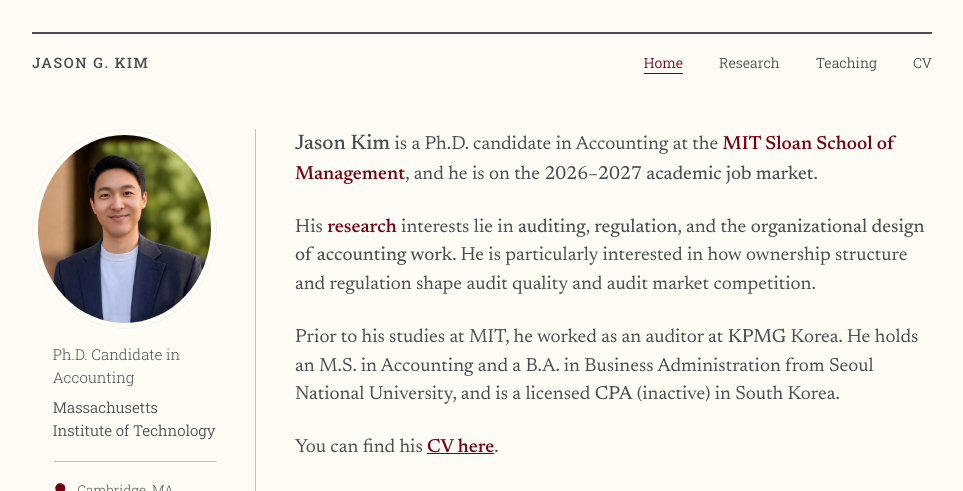
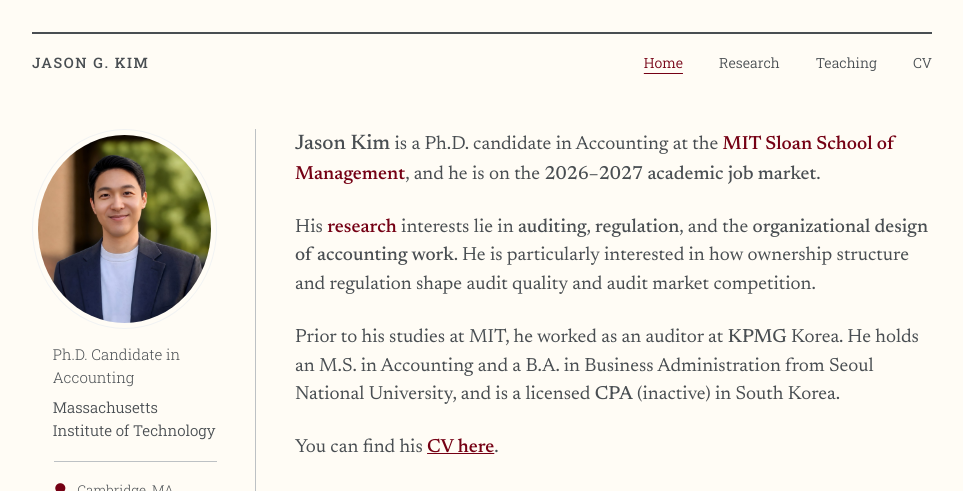
Before and after one commit to jgkim262/jgkim262.github.io, a Jekyll site: the page built from _pages/about.md, in a window 1280 px wide. Shown: the top 491 px of the page, without its empty margins (158-1121 px from the left). Built offline with Jekyll 4.4.1, drawn with Linux system fonts in a browser that asks for light colours; a style sheet for code colours, icons or effects is not loaded.

Commit message:
About: intro highlights to weight 490
Co-Authored-By: Claude Opus 5.5 <noreply@anthropic.com>

```diff
--- a/_sass/include/_utilities.scss
+++ b/_sass/include/_utilities.scss
@@ -419,7 +419,7 @@ body:hover .visually-hidden button {
 
   .medium,
   .jobmarket-phrase {
-    font-weight: 450;
+    font-weight: 490; // per Jason
   }
 }
 
```
